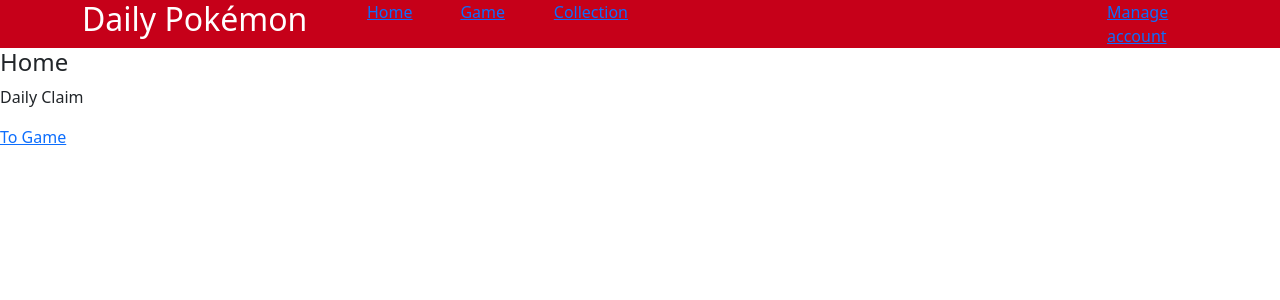
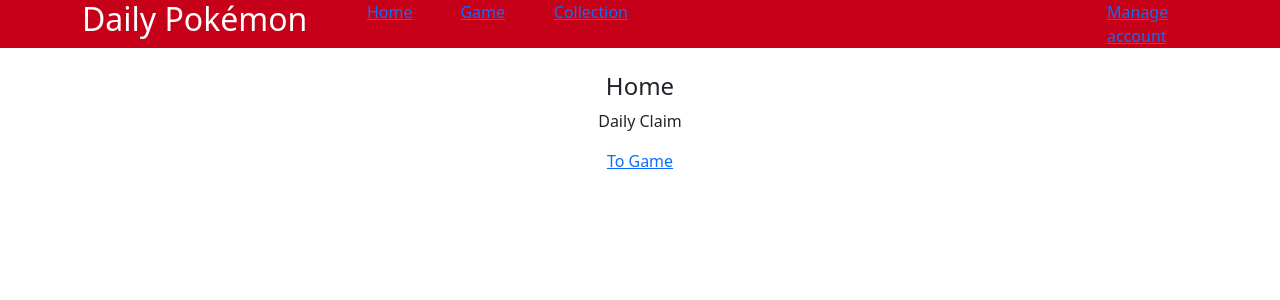
Before and after one commit to igl-myrick/daily-pokemon, a React (Create React App) app: page / in a window 1280 px wide. Shown: the top 300 px of the page. Built offline with nearby package versions, Linux system fonts and the light colour scheme.

Commit message:
add basic styling

```diff
--- a/src/components/Home.js
+++ b/src/components/Home.js
@@ -4,9 +4,11 @@ import { Link } from "react-router-dom";
 function Home() {
   return (
     <React.Fragment>
-      <h4>Home</h4>
-      <p>Daily Claim</p>
-      <Link to="game">To Game</Link>
+      <div className="text-center mt-4">
+        <h4>Home</h4>
+        <p>Daily Claim</p>
+        <Link to="game">To Game</Link>
+      </div>
     </React.Fragment>
   );
 }
```
